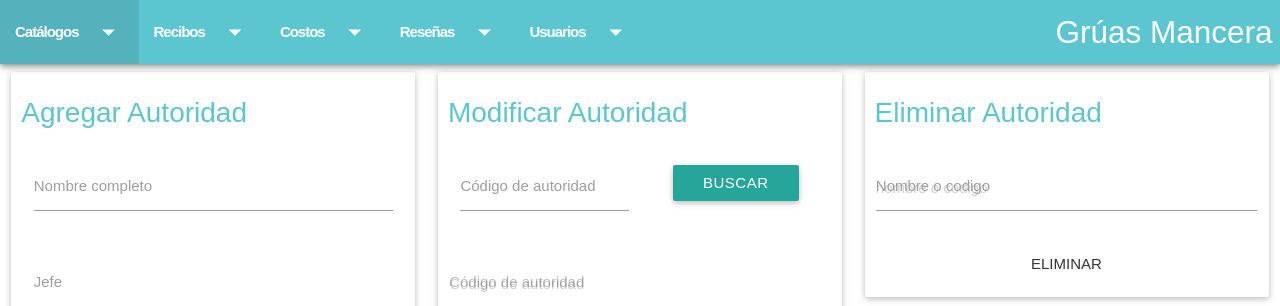
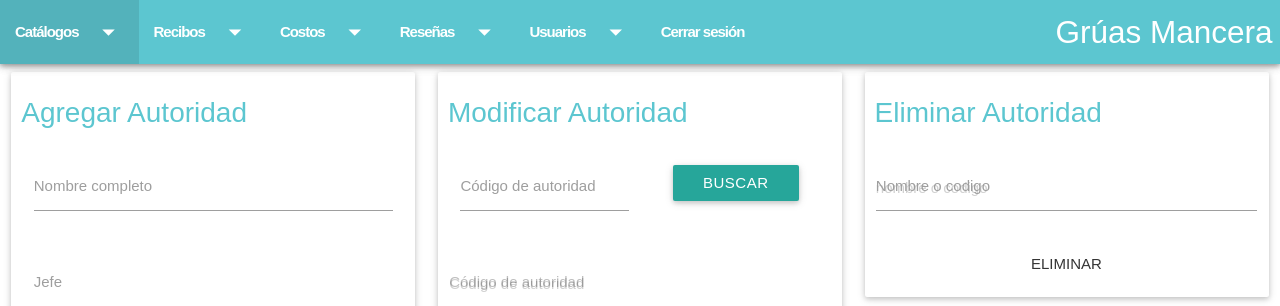
Before and after one commit to julyuz/Proyecto-Gruas-Unido---copia, a PHP site: page /autoridades.php in a window 1280 px wide. Shown: the top 306 px of the page. Run offline with PHP 8.4, Linux system fonts and the light colour scheme.

Commit message:
Agregando codigo para cerrar sesion en el header

```diff
--- a/inc/header.php
+++ b/inc/header.php
@@ -167,10 +167,9 @@
 			<a class="dropdown-button" href="#!" data-activates="resenas">Reseñas<i class="material-icons right">arrow_drop_down</i></a></li>
 			<li class = "menu_0opacity" id ="li_usuarios">
 			<a class="dropdown-button" href="#!" data-activates="usuarios">Usuarios<i class="material-icons right">arrow_drop_down</i></a></li>
-
-
-
-
+			<li class="menu_0opacity" id="li_cerrar_sesion">
+				<a href="login/cerrar.php">Cerrar sesión</a>
+			</li>
 	      </ul>
 
 	    <!-- Menú para móviles -->
@@ -195,6 +194,10 @@
 			<a class="dropdown-button" href="#!" data-activates="usuariosMovil">Usuarios<i class="material-icons right">arrow_drop_down</i></a>
 			</li>
 
+			<li class="menu_0opacity" id="li_cerrar_sesion">
+				<a href="login/cerrar.php">Cerrar sesión</a>
+			</li>
+
 
 	      </ul>
 	    </div>
```
